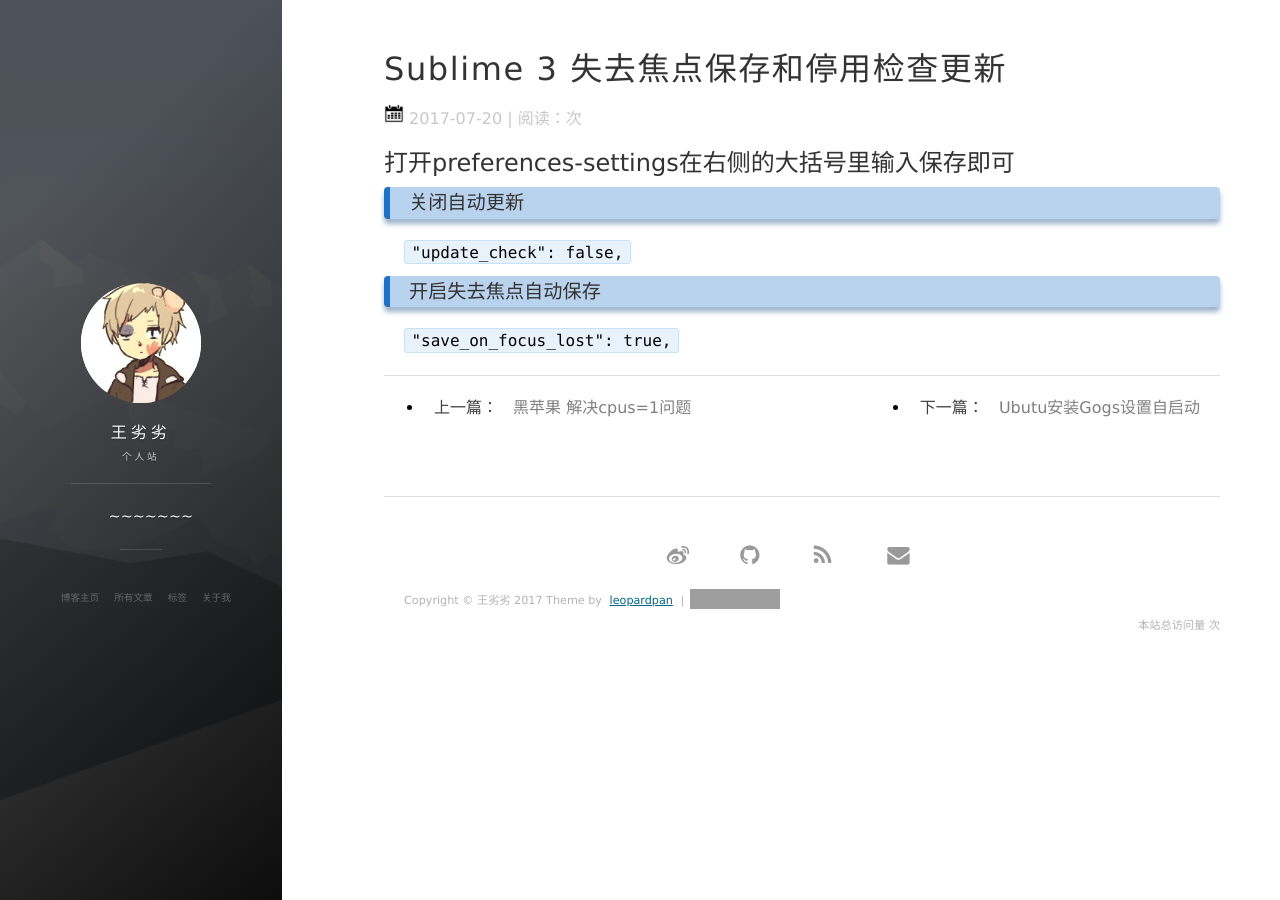
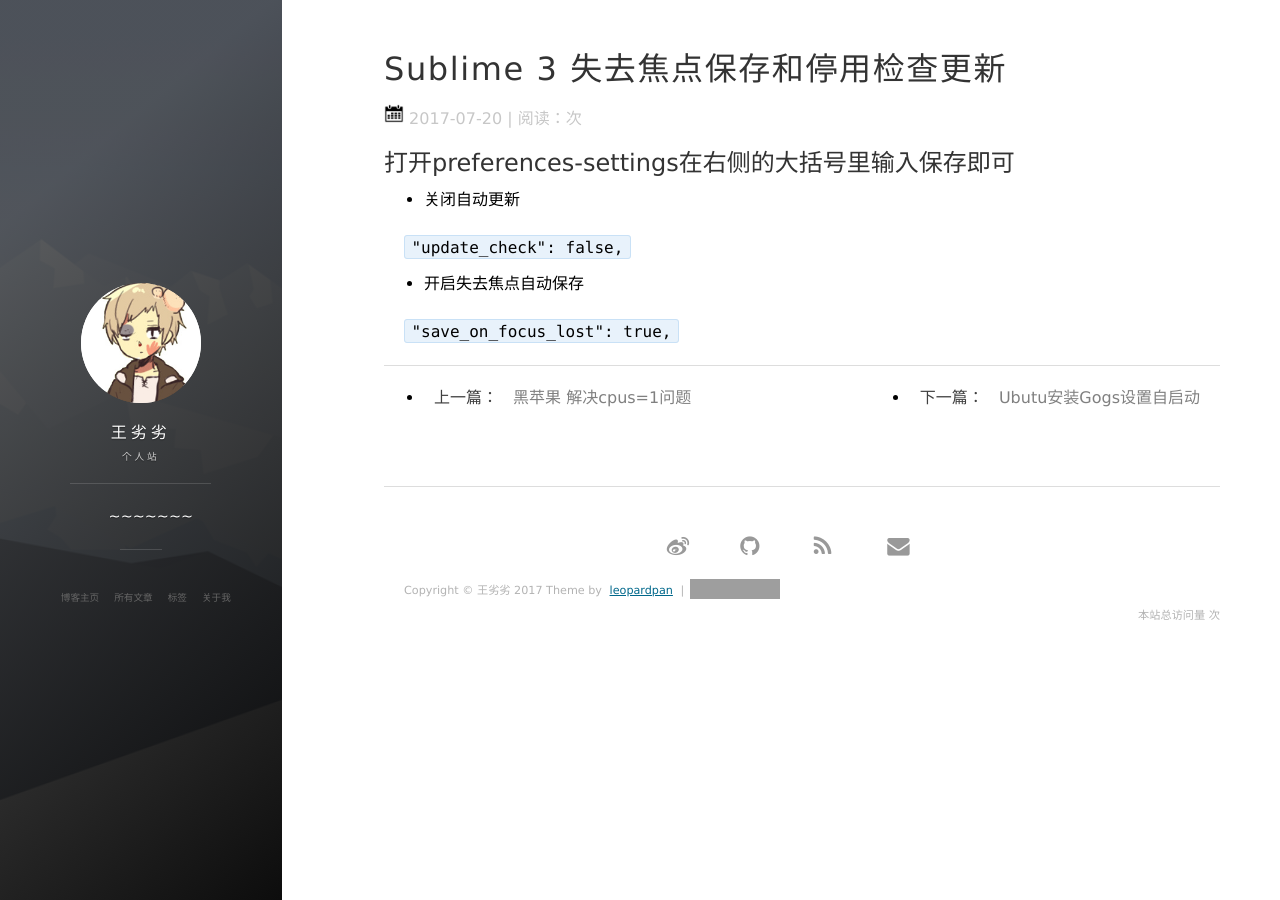
Before and after one commit to wzqwzq666/wzqwzq666.github.io, a Jekyll site: the page built from _posts/2017-07-20-01.md, in a window 1280 px wide. Built offline with Jekyll 4.4.1, drawn with Linux system fonts in a browser that asks for light colours; nearby versions of some CDN libraries; comment, search, counter and statistics services are not loaded; grey boxes are pictures that could not be loaded.

Commit message:
更改格式

```diff
--- a/_posts/2017-07-20-01.md
+++ b/_posts/2017-07-20-01.md
@@ -8,8 +8,10 @@ tag: 常用设置和命令
 
 ## 打开preferences-settings在右侧的大括号里输入保存即可
 
-### 关闭自动更新
+- 关闭自动更新
+
 `"update_check": false,`
 
-### 开启失去焦点自动保存
+- 开启失去焦点自动保存
+
 `"save_on_focus_lost": true,`
```
